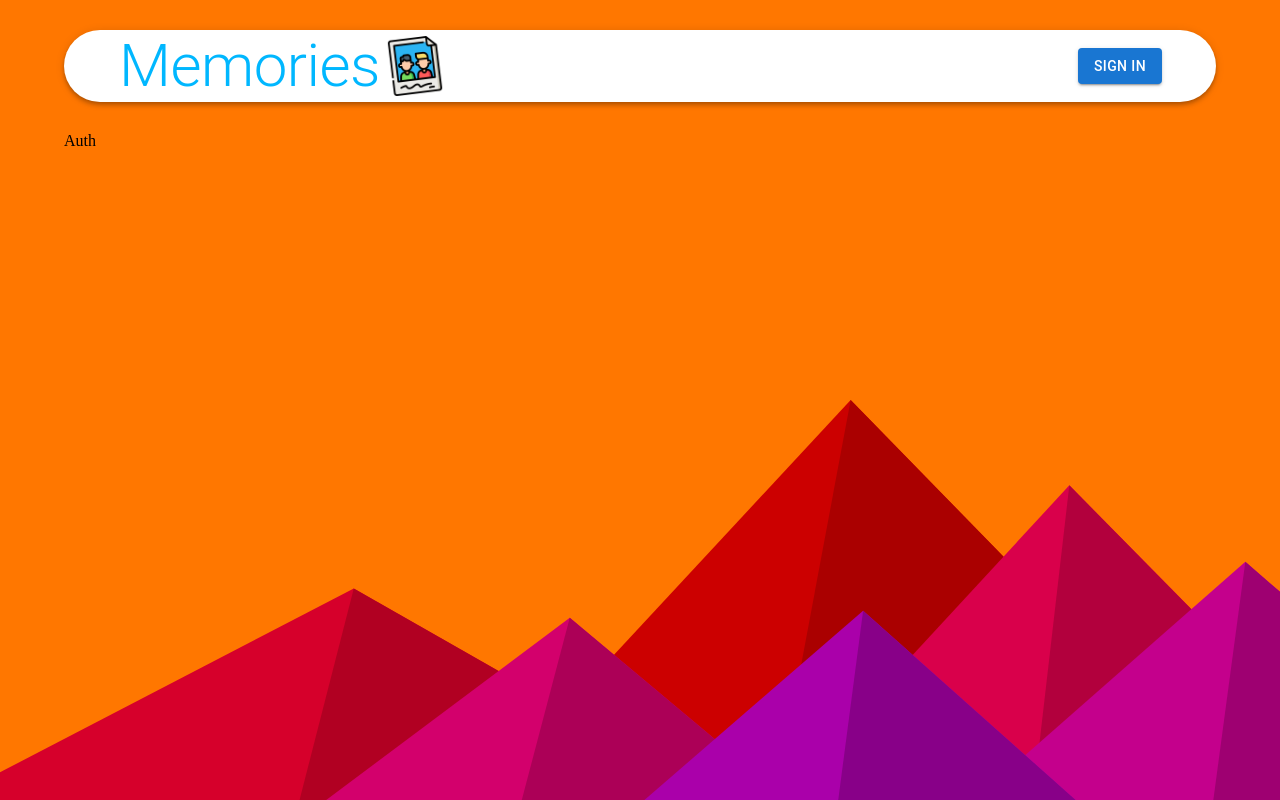
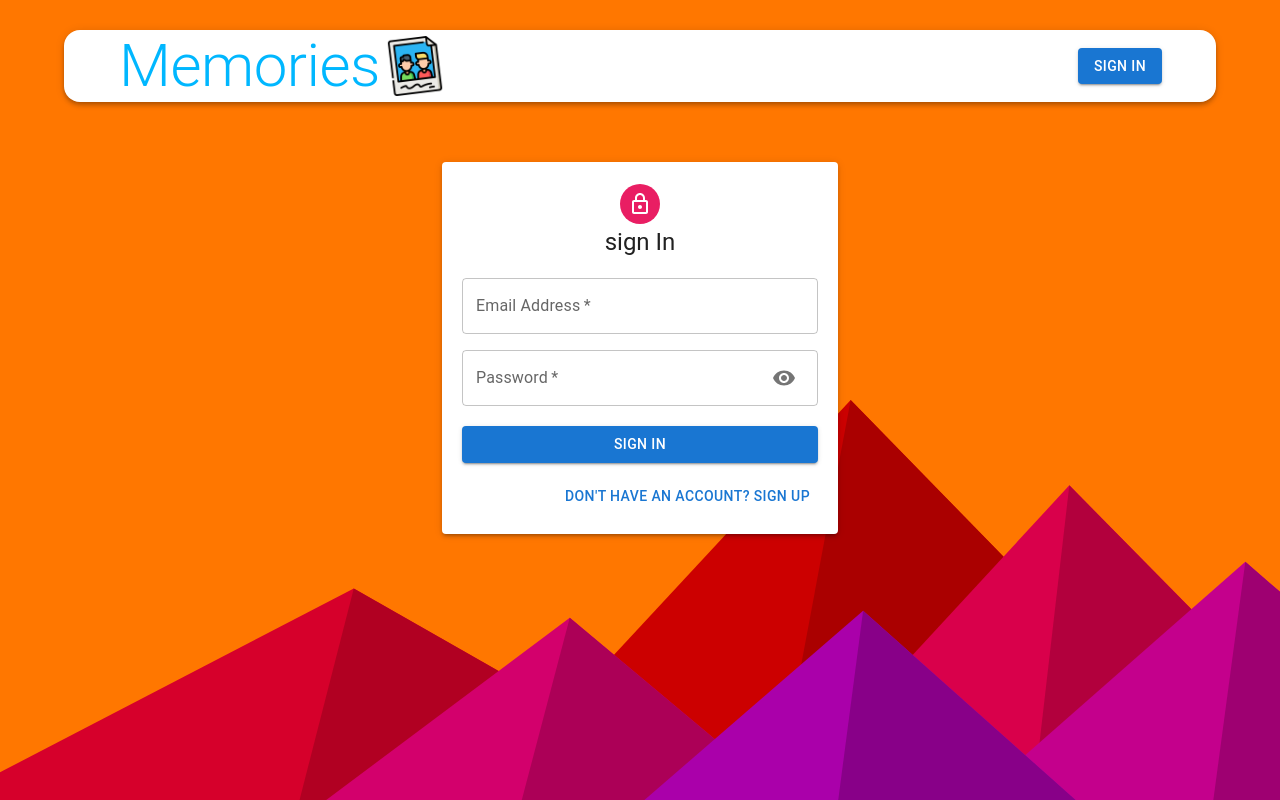
Before and after one commit to Vishal-Tx/MERN_Memories_App, a React (Create React App) app in the folder client/: page /auth in a window 1280 px wide. Built offline with nearby package versions, Linux system fonts and the light colour scheme.

Commit message:
signIn, SignUp form implemented.

```diff
--- /dev/null
+++ b/client/src/components/Auth/Auth.css
@@ -0,0 +1,30 @@
+/* import { makeStyles } from '@material-ui/core/styles';
+
+export default makeStyles((theme) => ({
+  paper: {
+    marginTop: theme.spacing(8),
+    display: 'flex',
+    flexDirection: 'column',
+    alignItems: 'center',
+    padding: theme.spacing(2),
+  },
+  root: {
+    '& .MuiTextField-root': {
+      margin: theme.spacing(1),
+    },
+  },
+  avatar: {
+    margin: theme.spacing(1),
+    backgroundColor: theme.palette.secondary.main,
+  },
+  form: {
+    width: '100%', // Fix IE 11 issue.
+    marginTop: theme.spacing(3),
+  },
+  submit: {
+    margin: theme.spacing(3, 0, 2),
+  },
+  googleButton: {
+    marginBottom: theme.spacing(2),
+  },
+})); */
--- a/client/src/components/Auth/Auth.js
+++ b/client/src/components/Auth/Auth.js
@@ -1,7 +1,113 @@
-import React from "react";
+import React, { useState } from "react";
+import {
+  Avatar,
+  Paper,
+  Button,
+  Grid,
+  Typography,
+  Container,
+  TextField,
+} from "@mui/material";
+import LockOutlinedIcon from "@mui/icons-material/LockOutlined";
+import "./Auth.css";
+import Input from "./Input";
 
 const Auth = () => {
-  return <div>Auth</div>;
+  const [showPassword, setShowPassword] = useState(false);
+  const [isSignUp, setIsSignUp] = useState(false);
+  const handleSubmit = (e) => {
+    e.preventDefault();
+  };
+  const handleChange = () => {};
+  const handleShowPassword = () => {
+    setShowPassword((prevState) => !prevState);
+  };
+  const switchMode = () => {
+    setIsSignUp((prevState) => !prevState);
+    handleShowPassword(false);
+  };
+  return (
+    <Container component="main" maxWidth="xs">
+      <Paper
+        elevation={3}
+        sx={{
+          display: "flex",
+          flexDirection: "column",
+          alignItems: "center",
+          mt: "60px",
+          padding: "20px",
+        }}
+      >
+        <Avatar sx={{ margin: "2px", bgcolor: "#e91e63" }}>
+          <LockOutlinedIcon />
+        </Avatar>
+        <Typography variant="h5">{isSignUp ? "Sign Up" : "sign In"}</Typography>
+        <form
+          style={{ width: "100%", marginTop: "20px" }}
+          onSubmit={handleSubmit}
+        >
+          <Grid container spacing={2}>
+            {isSignUp && (
+              <>
+                <Input
+                  name="firstName"
+                  label="First Name"
+                  handleChange={handleChange}
+                  autoFocus
+                  half
+                />
+                <Input
+                  name="lastName"
+                  label="Last Name"
+                  handleChange={handleChange}
+                  half
+                />
+              </>
+            )}
+            <Input
+              name="email"
+              label="Email Address"
+              handleChange={handleChange}
+              type="email"
+            />
+            <Input
+              name="password"
+              label="Password"
+              handleChange={handleChange}
+              type={showPassword ? "text" : "password"}
+              handleShowPassword={handleShowPassword}
+            />
+            {isSignUp && (
+              <Input
+                name="confirmPassword"
+                label="Confirm Password"
+                handleChange={handleChange}
+                type="password"
+              />
+            )}
+          </Grid>
+          <Button
+            type="submit"
+            fullWidth
+            variant="contained"
+            color="primary"
+            sx={{ margin: "20px 0 15px" }}
+          >
+            {isSignUp ? "Sign Up" : "Sign In"}
+          </Button>
+          <Grid container justifyContent="flex-end">
+            <Grid item>
+              <Button onClick={switchMode} color="primary">
+                {isSignUp
+                  ? "Already have an Account? Sign In"
+                  : "Don't have an Account? Sign Up"}
+              </Button>
+            </Grid>
+          </Grid>
+        </form>
+      </Paper>
+    </Container>
+  );
 };
 
 export default Auth;
--- /dev/null
+++ b/client/src/components/Auth/Input.js
@@ -0,0 +1,46 @@
+import React from "react";
+import { TextField, Grid, InputAdornment, IconButton } from "@mui/material";
+import VisibilityIcon from "@mui/icons-material/Visibility";
+import VisibilityOffIcon from "@mui/icons-material/VisibilityOff";
+
+const Input = ({
+  name,
+  label,
+  half,
+  handleChange,
+  type,
+  autoFocus,
+  handleShowPassword,
+}) => {
+  return (
+    <Grid item sm={half ? 6 : 12} xs={12}>
+      <TextField
+        name={name}
+        onChange={handleChange}
+        variant="outlined"
+        required
+        fullWidth
+        label={label}
+        autoFocus={autoFocus}
+        type={type}
+        InputProps={
+          name === "password" && {
+            endAdornment: (
+              <InputAdornment position="end">
+                <IconButton onClick={handleShowPassword}>
+                  {type === "password" ? (
+                    <VisibilityIcon />
+                  ) : (
+                    <VisibilityOffIcon />
+                  )}
+                </IconButton>
+              </InputAdornment>
+            ),
+          }
+        }
+      />
+    </Grid>
+  );
+};
+
+export default Input;
--- a/client/src/components/Navbar/Navbar.js
+++ b/client/src/components/Navbar/Navbar.js
@@ -1,8 +1,8 @@
 import { AppBar, Avatar, Button, Toolbar, Typography } from "@mui/material";
 import React from "react";
 import memories from "../../images/memories.png";
-import Link from "@mui/material/Link";
 import useMediaQuery from "@mui/material/useMediaQuery";
+import { Link } from "react-router-dom";
 const Navbar = () => {
   const user = null;
   const matches = useMediaQuery("(min-width:600px)");
@@ -11,7 +11,7 @@
       sx={
         matches
           ? {
-              borderRadius: 15,
+              borderRadius: 4,
               margin: "30px 0",
               display: "flex",
               flexDirection: "row",
@@ -35,12 +35,15 @@
         style={{ display: "flex", alignItems: "center", marginLeft: "30px" }}
       >
         <Typography
-          sx={{ color: "rgba(0,183,255, 1)", ml: matches ? "25px" : "8px" }}
+          sx={{
+            color: "rgba(0,183,255, 1)",
+            ml: matches ? "25px" : "8px",
+            textDecoration: "none",
+          }}
           variant="h2"
           align="center"
           component={Link}
-          href="/"
-          underline="none"
+          to="/"
         >
           {matches ? "Memories" : null}
         </Typography>
--- a/client/src/components/Posts/Post/Post.js
+++ b/client/src/components/Posts/Post/Post.js
@@ -71,7 +71,8 @@
         <Button
           style={{ color: "white" }}
           size="small"
-          onClick={() => {
+          onClick={(e) => {
+            e.stopPropagation();
             setCurrentId({ id: post._id, name: "update" });
           }}
         >
```
